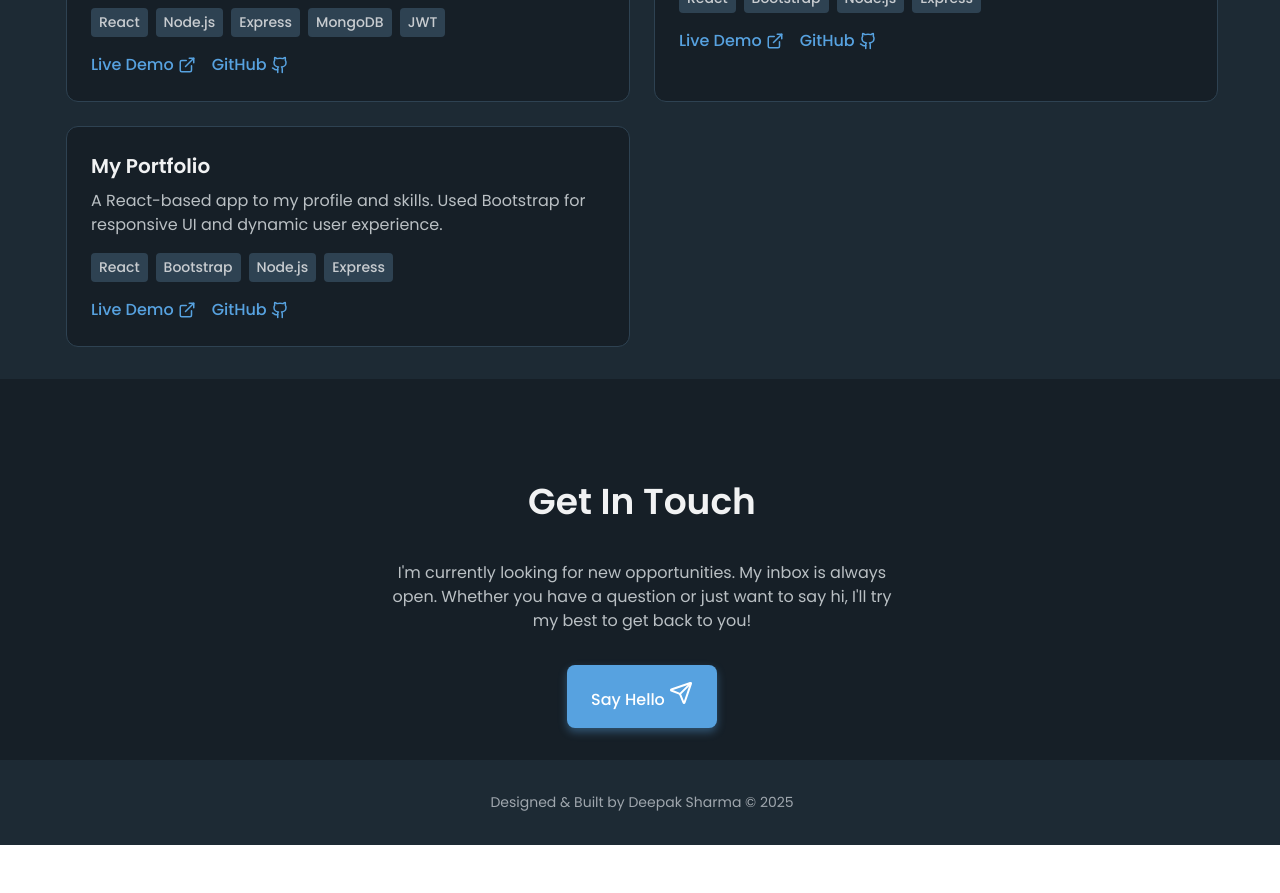
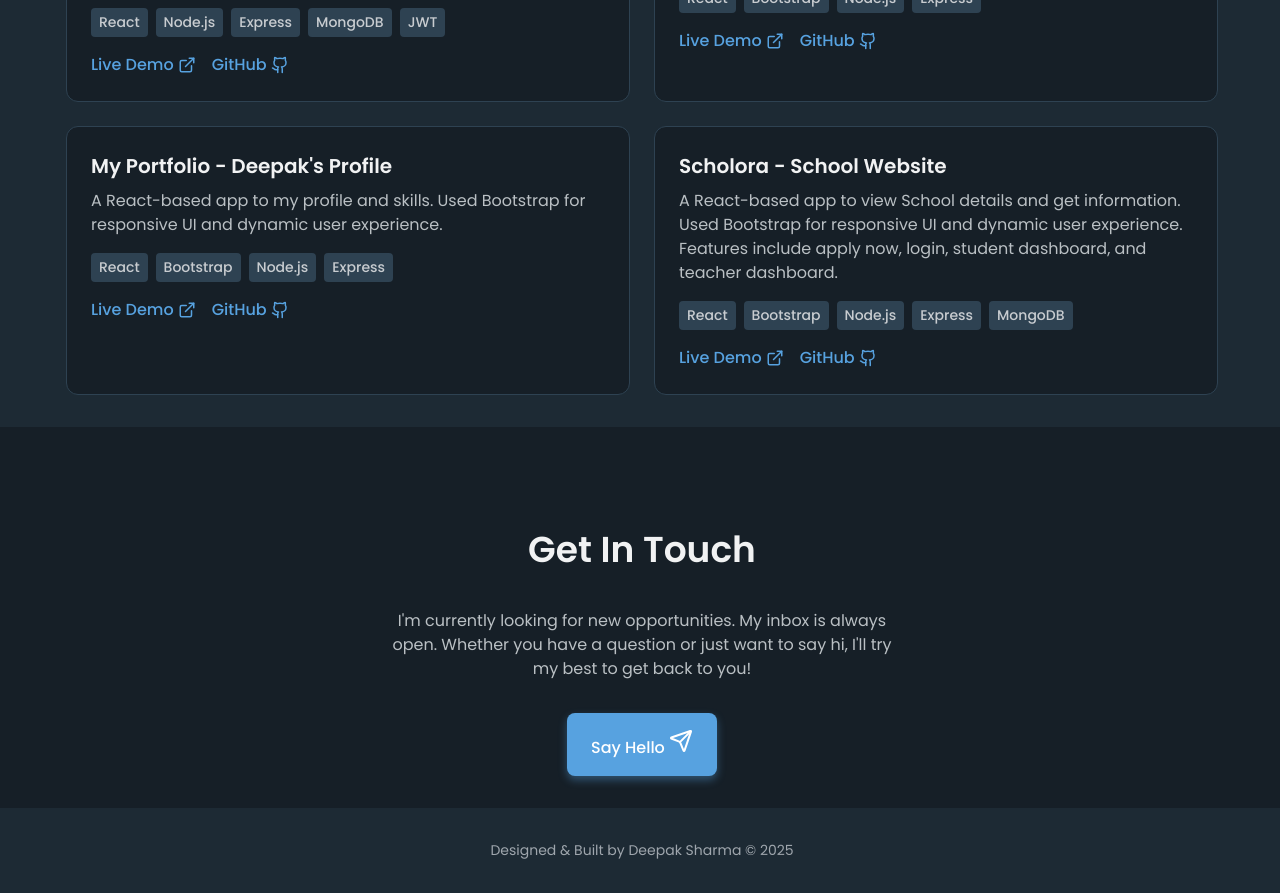
Before and after one commit to DeepakSharma301203/deepakprofile, a React (Vite) app: page / in a window 1280 px wide. Shown: the part 2500-3393 px from the top of the page. Before the commit the page ends 3345 px from the top, so only its background shows below. Built offline with nearby package versions, Linux system fonts and the light colour scheme.

Commit message:
Update App.jsx

```diff
--- a/src/App.jsx
+++ b/src/App.jsx
@@ -533,11 +533,18 @@ export default function App() {
                 repoLink: "",
             },
           {
-                title: "My Portfolio",
+                title: "My Portfolio - Deepak's Profile",
                 description: "A React-based app to my profile and skills. Used Bootstrap for responsive UI and dynamic user experience.",
                 tech: ["React", "Bootstrap", "Node.js", "Express"],
                 liveLink: "https://deepakprofile.vercel.app/",
                 repoLink: "https://github.com/DeepakSharma301203/deepakprofile",
+            },
+          {
+                title: "Scholora - School Website",
+                description: "A React-based app to view School details and get information. Used Bootstrap for responsive UI and dynamic user experience. Features include apply now, login, student dashboard, and teacher dashboard.",
+                tech: ["React", "Bootstrap", "Node.js", "Express","MongoDB"],
+                liveLink: "#",
+                repoLink: "#",
             }
         ],
         experience: [
```
